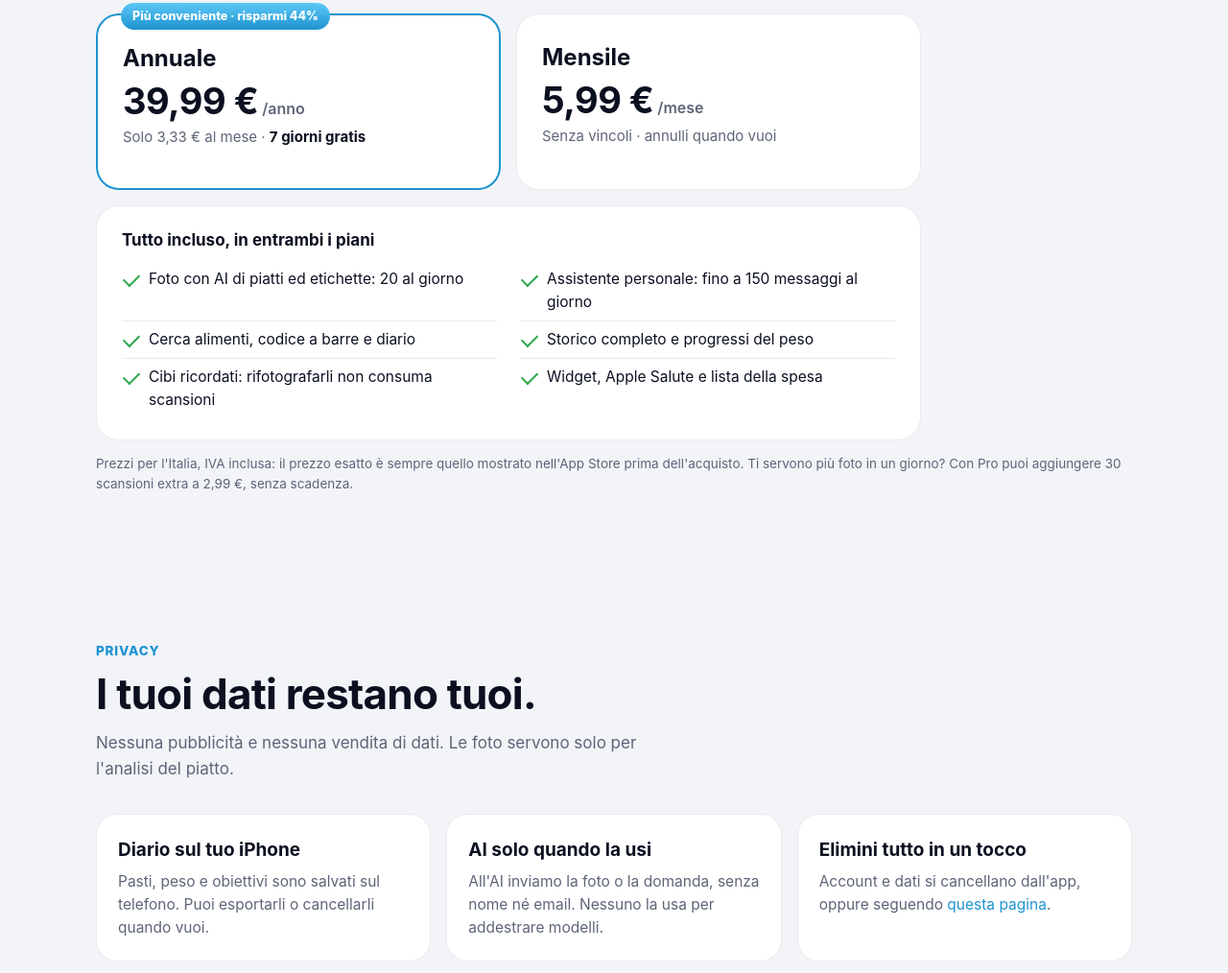
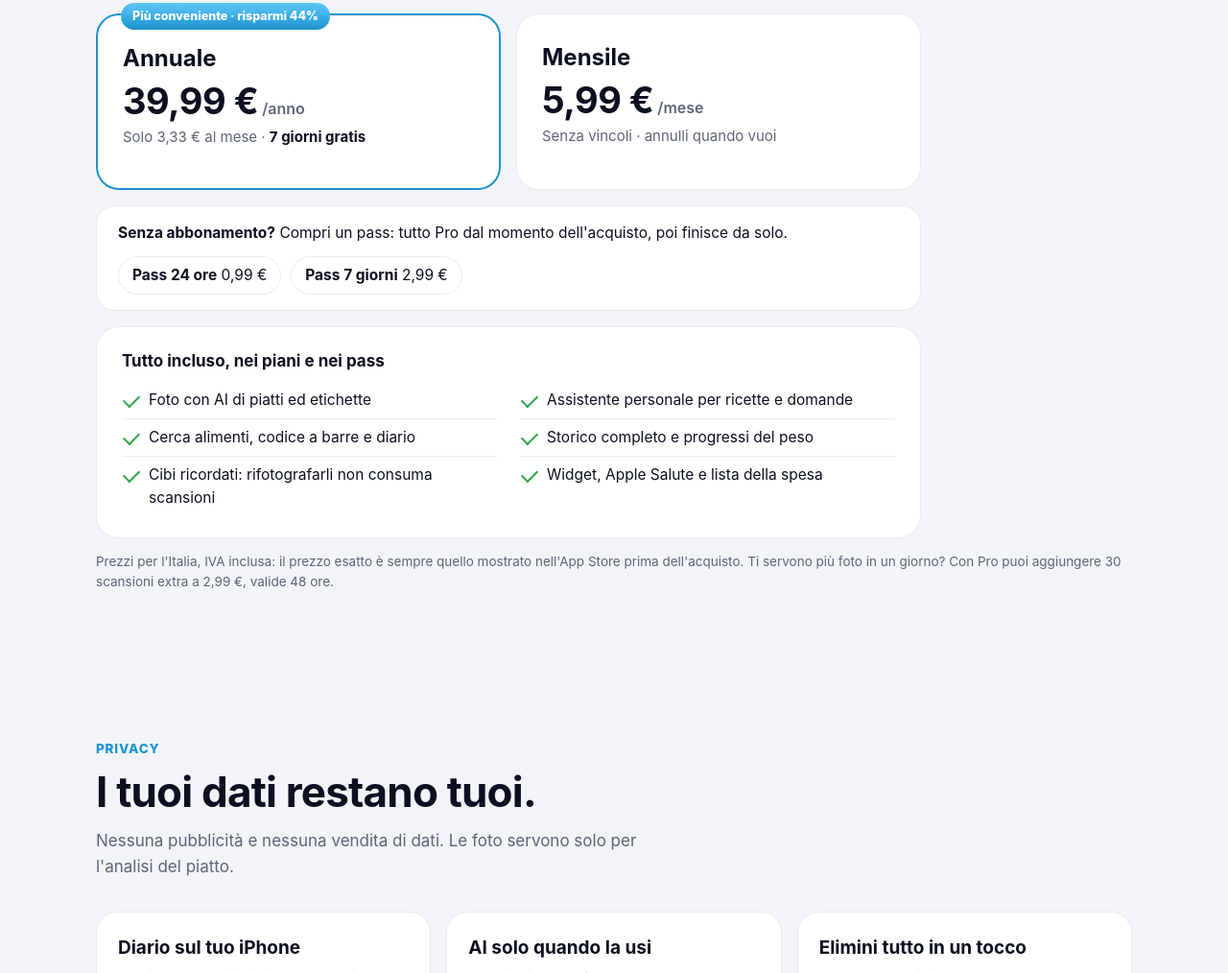
Before and after one commit to nutryseai-app/nutryse-sito, a plain HTML site: page index.html in a window 1280 px wide. Shown: the part 3103-4117 px from the top of the page at 96% size. Drawn offline with Linux system fonts and the light colour scheme.

Commit message:
Add files via upload

```diff
--- a/index.html
+++ b/index.html
@@ -77,6 +77,8 @@ h2{font-size:clamp(30px,4vw,44px);line-height:1.1;letter-spacing:-.8px;margin:10
 .plan li:first-child{border-top:none}
 .price{display:flex;align-items:baseline;gap:4px;margin:6px 0 2px}.price b{font-size:38px;line-height:1.1;letter-spacing:-.5px}.price span{color:var(--muted);font-size:16px;font-weight:600}
 .plan .pr strong{color:var(--text)}
+.pass{display:flex;flex-wrap:wrap;gap:12px 24px;align-items:center;justify-content:space-between;background:var(--card);border:1px solid var(--line);border-radius:20px;padding:16px 22px;margin-top:16px;max-width:860px;font-size:15.5px}
+.pass .pp{display:flex;gap:10px;flex-wrap:wrap}.pass .pp span{border:1px solid var(--line);border-radius:99px;padding:7px 14px;white-space:nowrap}
 .incl{background:var(--card);border:1px solid var(--line);border-radius:24px;padding:22px 26px;margin-top:16px;max-width:860px}
 .incl h3{margin:0 0 8px;font-size:17px}
 .incl ul{list-style:none;padding:0;margin:0;display:grid;grid-template-columns:1fr 1fr;column-gap:24px}
@@ -266,18 +268,22 @@ footer nav{display:flex;flex-wrap:wrap;gap:8px 20px}footer nav a{color:var(--mut
         <div class="price"><b>5,99 €</b><span>/mese</span></div>
         <div class="pr">Senza vincoli · annulli quando vuoi</div></div>
     </div>
+    <div class="pass">
+      <div><b>Senza abbonamento?</b> Compri un pass: tutto Pro dal momento dell'acquisto, poi finisce da solo.</div>
+      <div class="pp"><span><b>Pass 24 ore</b> 0,99 €</span><span><b>Pass 7 giorni</b> 2,99 €</span></div>
+    </div>
     <div class="incl">
-      <h3>Tutto incluso, in entrambi i piani</h3>
+      <h3>Tutto incluso, nei piani e nei pass</h3>
       <ul>
-        <li>Foto con AI di piatti ed etichette: 20 al giorno</li>
-        <li>Assistente personale: fino a 150 messaggi al giorno</li>
+        <li>Foto con AI di piatti ed etichette</li>
+        <li>Assistente personale per ricette e domande</li>
         <li>Cerca alimenti, codice a barre e diario</li>
         <li>Storico completo e progressi del peso</li>
         <li>Cibi ricordati: rifotografarli non consuma scansioni</li>
         <li>Widget, Apple Salute e lista della spesa</li>
       </ul>
     </div>
-    <p class="note">Prezzi per l'Italia, IVA inclusa: il prezzo esatto è sempre quello mostrato nell'App Store prima dell'acquisto. Ti servono più foto in un giorno? Con Pro puoi aggiungere 30 scansioni extra a 2,99 €, senza scadenza.</p>
+    <p class="note">Prezzi per l'Italia, IVA inclusa: il prezzo esatto è sempre quello mostrato nell'App Store prima dell'acquisto. Ti servono più foto in un giorno? Con Pro puoi aggiungere 30 scansioni extra a 2,99 €, valide 48 ore.</p>
   </section>
 
   <section id="privacy">
@@ -297,7 +303,7 @@ footer nav{display:flex;flex-wrap:wrap;gap:8px 20px}footer nav a{color:var(--mut
     <details><summary>Quanto è preciso il calcolo dalla foto?</summary><p>L'AI stima porzioni e ingredienti da quello che vede: per piatti semplici è molto vicina al reale, per quelli complessi conviene controllare i grammi. Ogni numero si può correggere, e l'app ricorda le tue correzioni.</p></details>
     <details><summary>Serve un account?</summary><p>Puoi accedere con Apple, Google o email. Ci serve per la prova di Pro e per proteggere il servizio di analisi; il diario resta sul tuo iPhone.</p></details>
     <details><summary>Funziona con Apple Salute?</summary><p>Sì, se lo autorizzi: Nutryse scrive pasti, acqua e peso in Salute e legge peso, passi e calorie bruciate.</p></details>
-    <details><summary>Quanto costa?</summary><p>Nutryse AI Pro costa 39,99 € all'anno (3,33 € al mese) oppure 5,99 € al mese. Con l'annuale i primi 7 giorni sono gratis: se annulli prima della fine della prova non paghi nulla. Senza abbonamento puoi aprire l'app e vedere com'è fatta, ma le funzioni sono bloccate.</p></details>
+    <details><summary>Quanto costa?</summary><p>Nutryse AI Pro costa 39,99 € all'anno (3,33 € al mese) oppure 5,99 € al mese. Con l'annuale i primi 7 giorni sono gratis: se annulli prima della fine della prova non paghi nulla. Se non vuoi abbonarti puoi comprare un pass da 24 ore (0,99 €) o da 7 giorni (2,99 €), che finisce da solo. Senza abbonamento puoi aprire l'app e vedere com'è fatta, ma le funzioni sono bloccate.</p></details>
     <details><summary>È un'app medica?</summary><p>No. Nutryse AI è uno strumento di benessere e non sostituisce il parere di un medico o di un nutrizionista.</p></details>
   </section>
 
```
Also changed, not shown: privacy.html (+2 -2 lines), termini.html (+5 -5 lines).
